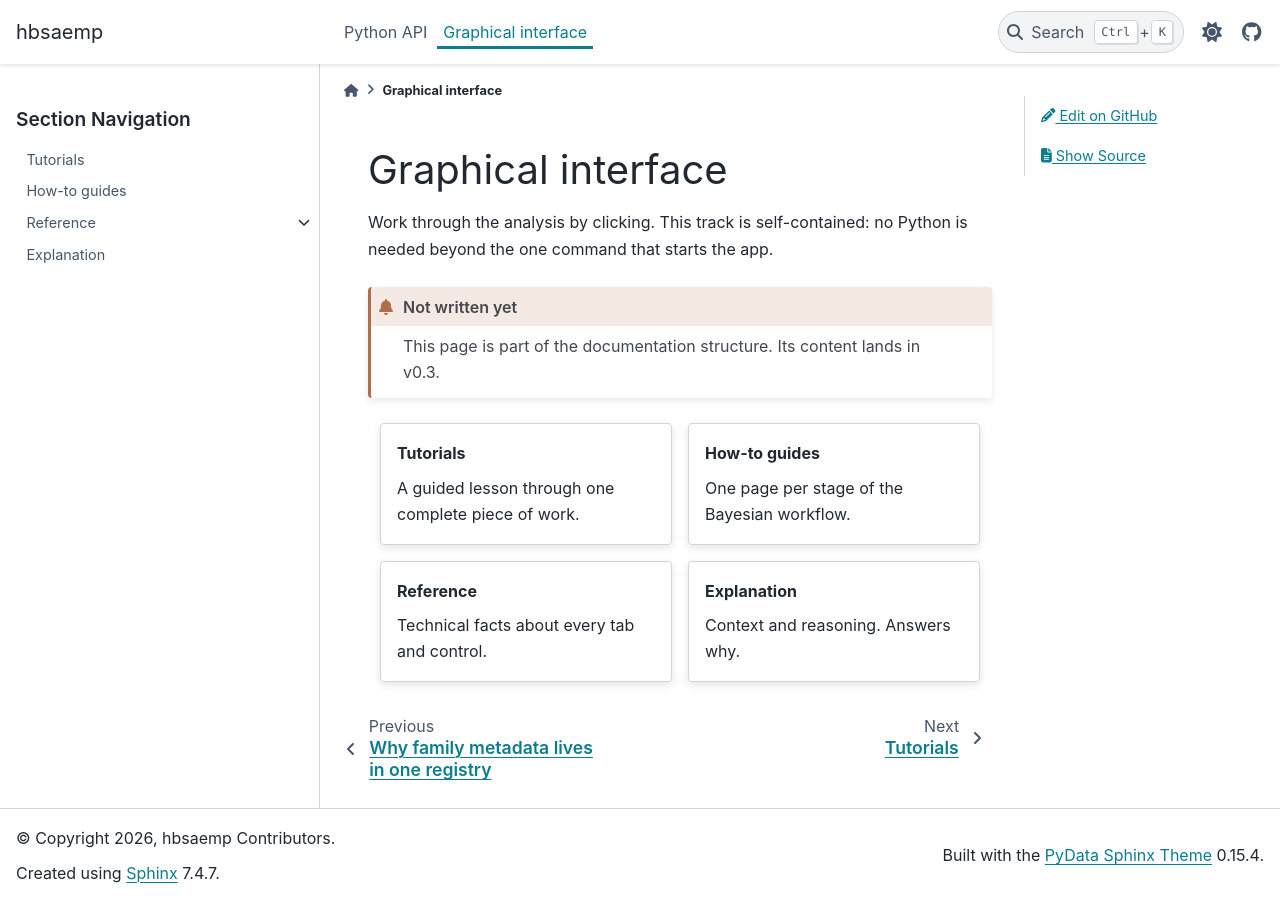
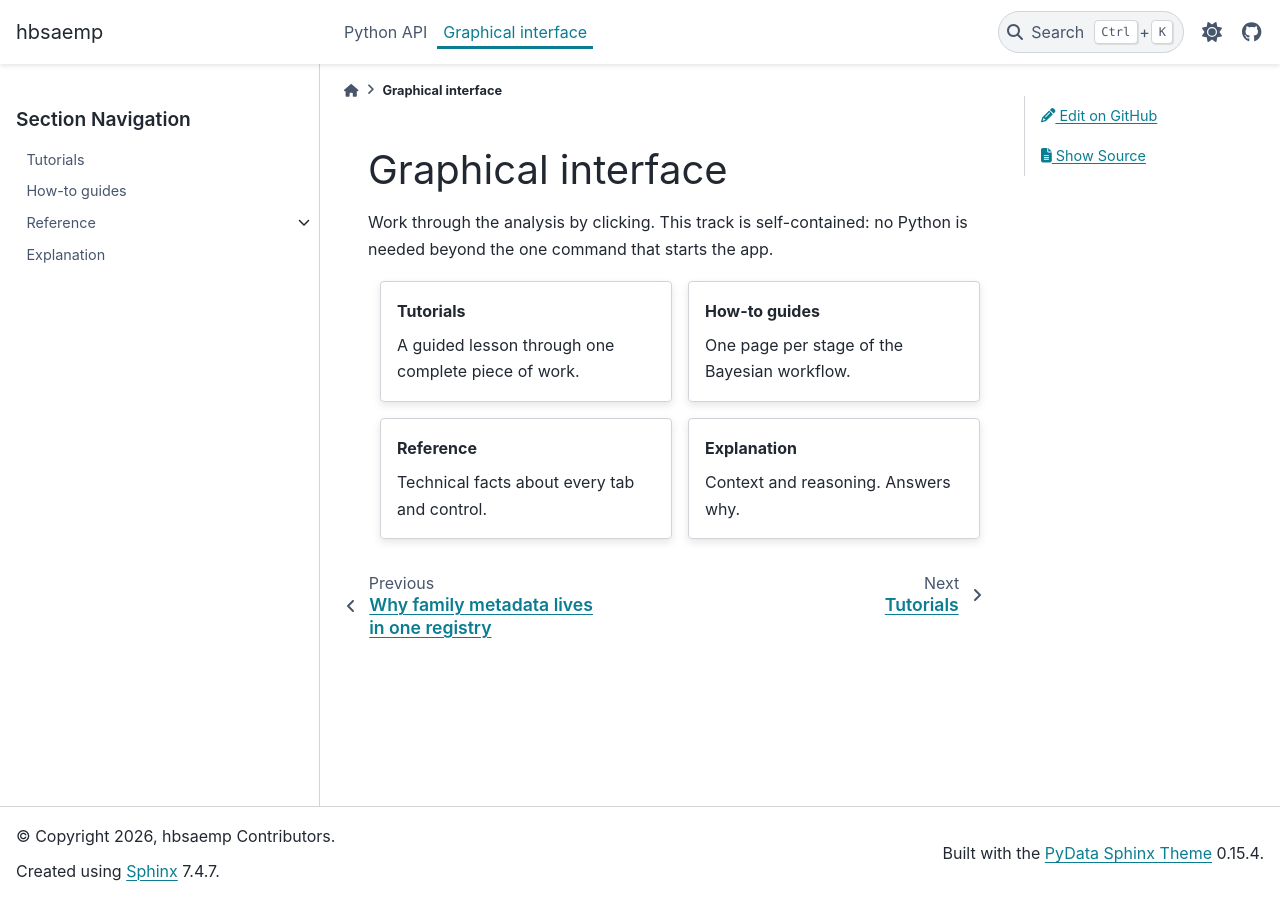
Before and after one commit to madsyair/hbsaemp, a Sphinx documentation site: the page built from docs/source/gui/index.md, in a window 1280 px wide. Built offline with Sphinx 7.4.7 and the PyData theme 0.15.4, drawn with Linux system fonts in a browser that asks for light colours; the version number could not be read and is left out.

Commit message:
update gui/index.md
update gui/index.md

````diff
--- a/docs/source/gui/index.md
+++ b/docs/source/gui/index.md
@@ -2,11 +2,6 @@
 
 Work through the analysis by clicking. This track is self-contained: no Python is needed
 beyond the one command that starts the app.
-
-```{admonition} Not written yet
-:class: stub
-This page is part of the documentation structure. Its content lands in v0.3.
-```
 
 ::::{grid} 1 1 2 2
 :gutter: 3
````
